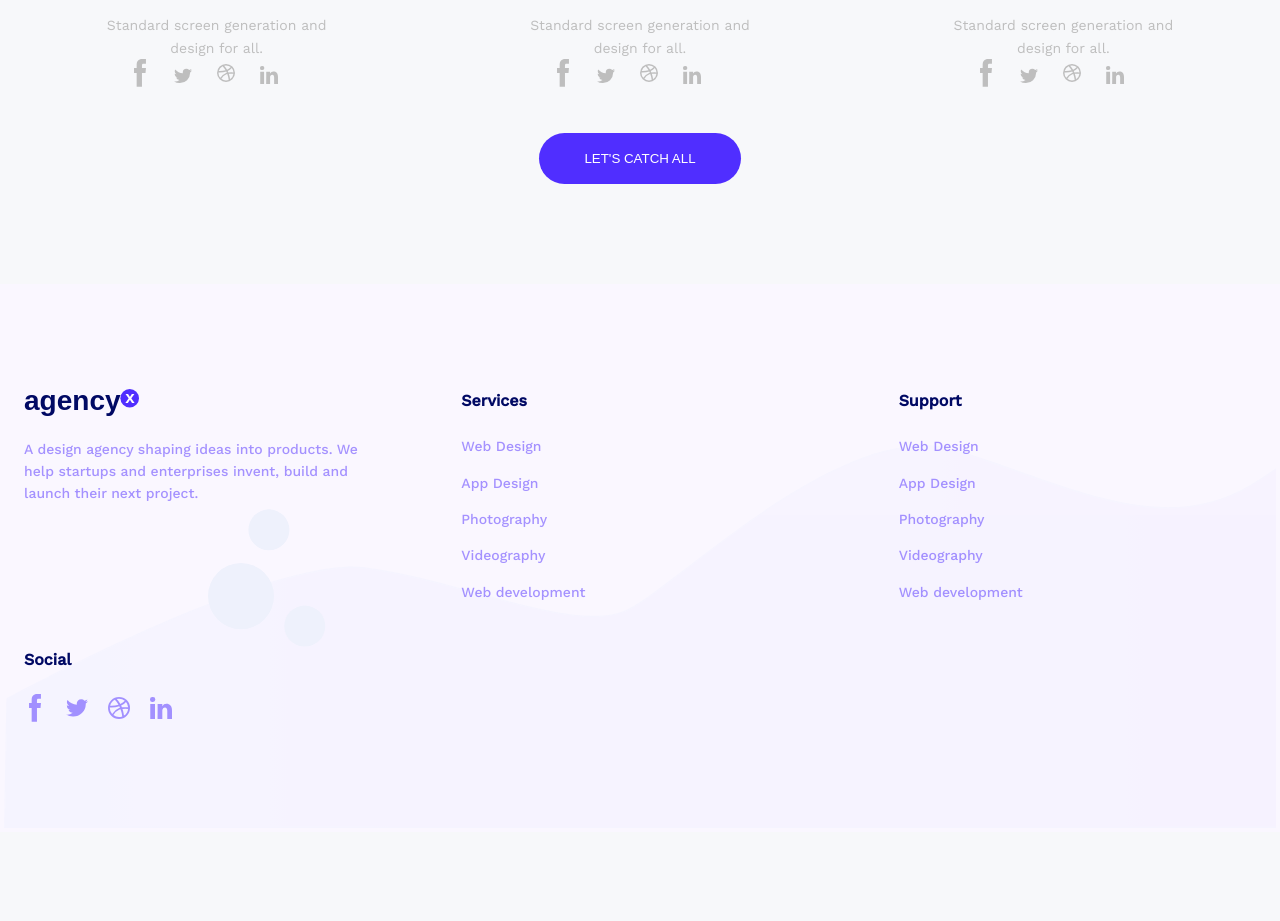
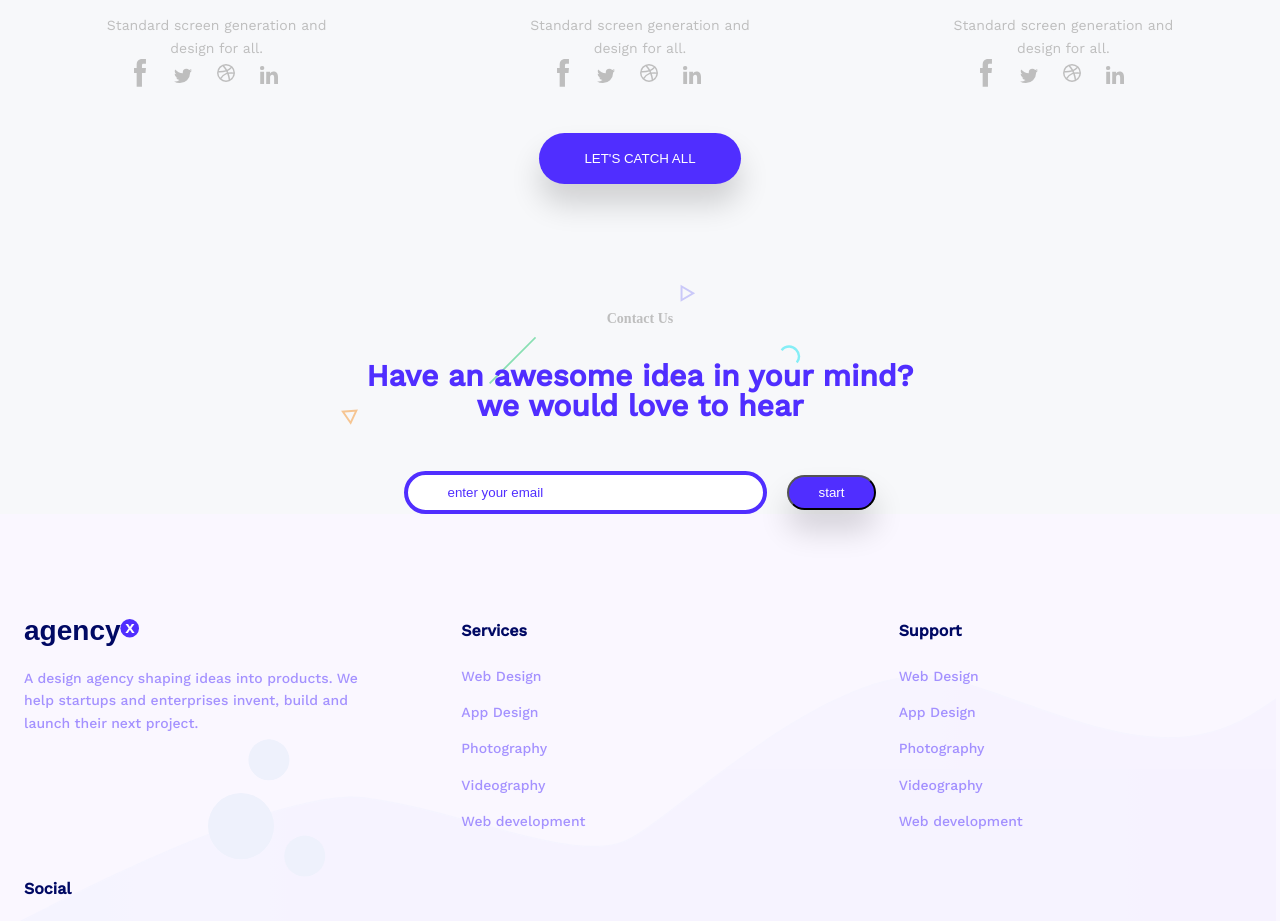
Before and after one commit to AdePhil/agency, a React (Create React App) app: page / in a window 1280 px wide. Shown: the part 2280-3201 px from the top of the page. Before the commit the page ends 3112 px from the top, so only its background shows below. Built offline with nearby package versions, Linux system fonts and the light colour scheme.

Commit message:
contact form

```diff
--- a/src/pages/Home.js
+++ b/src/pages/Home.js
@@ -215,7 +215,7 @@ const Home = () => {
               Standard screen generation and design for all.
             </p>
             <div className="socials">
-              <a href="">
+              <a href="#">
                 <svg
                   xmlns="http://www.w3.org/2000/svg"
                   width="11.945"
@@ -229,7 +229,7 @@ const Home = () => {
                   />
                 </svg>
               </a>
-              <a href="">
+              <a href="#">
                 <svg
                   xmlns="http://www.w3.org/2000/svg"
                   width="27.815"
@@ -243,7 +243,7 @@ const Home = () => {
                   />
                 </svg>
               </a>
-              <a href="">
+              <a href="#">
                 <svg
                   xmlns="http://www.w3.org/2000/svg"
                   width="27.816"
@@ -257,7 +257,7 @@ const Home = () => {
                   />
                 </svg>
               </a>
-              <a href="">
+              <a href="#">
                 <svg
                   xmlns="http://www.w3.org/2000/svg"
                   width="23.841"
@@ -281,7 +281,7 @@ const Home = () => {
               Standard screen generation and design for all.
             </p>
             <div className="socials">
-              <a href="">
+              <a href="#">
                 <svg
                   xmlns="http://www.w3.org/2000/svg"
                   width="11.945"
@@ -295,7 +295,7 @@ const Home = () => {
                   />
                 </svg>
               </a>
-              <a href="">
+              <a href="#">
                 <svg
                   xmlns="http://www.w3.org/2000/svg"
                   width="27.815"
@@ -309,7 +309,7 @@ const Home = () => {
                   />
                 </svg>
               </a>
-              <a href="">
+              <a href="#">
                 <svg
                   xmlns="http://www.w3.org/2000/svg"
                   width="27.816"
@@ -323,7 +323,7 @@ const Home = () => {
                   />
                 </svg>
               </a>
-              <a href="">
+              <a href="#">
                 <svg
                   xmlns="http://www.w3.org/2000/svg"
                   width="23.841"
@@ -345,6 +345,20 @@ const Home = () => {
           <button className="btn btn--blue btn--radius team-btn">
             Let's catch all
           </button>
+        </div>
+      </div>
+      <div className="agency__contact">
+        <div className="container agency__contact-container override">
+          <p className="agency__contact-sub-heading">contact us</p>
+          <h3 className="agency__contact-heading">
+            Have an awesome idea in your mind? <br /> we would love to hear
+          </h3>
+          <div className="center-form">
+            <div className="input-wrapper">
+              <input type="text" placeholder="enter your email" />
+              <button className="btn--blue btn--radius">start</button>
+            </div>
+          </div>
         </div>
       </div>
       <div className="agency__footer">
--- a/src/pages/home.scss
+++ b/src/pages/home.scss
@@ -306,6 +306,7 @@
       padding: 18px 45px;
       font-weight: 500;
       cursor: pointer;
+      box-shadow: 0 20px 30px rgba(0, 0, 0, 0.16);
     }
     &-heading {
       color: $blue;
@@ -314,6 +315,56 @@
       font-size: 30px;
       line-height: 1;
       margin-bottom: 120px;
+    }
+  }
+
+  &__contact {
+    .center-form {
+      display: flex;
+      justify-content: center;
+    }
+    &-container.override {
+      max-width: 600px;
+      background: url(/shapes.svg) no-repeat;
+      background-size: cover;
+      padding-top: 10px;
+      // background-position: 0px -100px;
+
+      min-height: 200px;
+      .input-wrapper {
+        input {
+          padding: 10px 40px;
+          border-radius: 40px;
+          min-width: 363px;
+          border: 4px solid #502eff;
+          color: $blue;
+          outline: none;
+          &::placeholder {
+            color: $blue;
+          }
+        }
+        button {
+          text-transform: lowercase;
+          padding: 8px 30px;
+          margin-left: 20px;
+          box-shadow: 0 20px 30px rgba(0, 0, 0, 0.16);
+        }
+      }
+    }
+    &-heading {
+      color: $blue;
+      text-align: center;
+      font-weight: bolder;
+      font-size: 30px;
+      line-height: 1;
+      margin-bottom: 50px;
+    }
+    &-sub-heading {
+      font-family: Graphie;
+      text-align: center;
+      font-weight: bold;
+      color: $gray;
+      text-transform: capitalize;
     }
   }
 
```
Also changed, not shown: public/shapes.svg (added).
